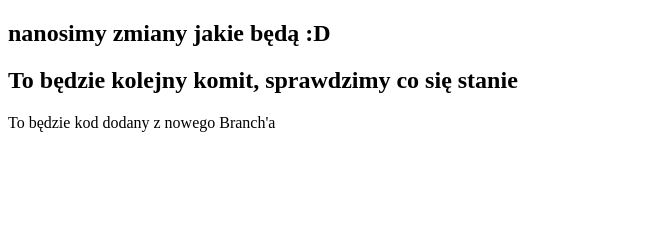
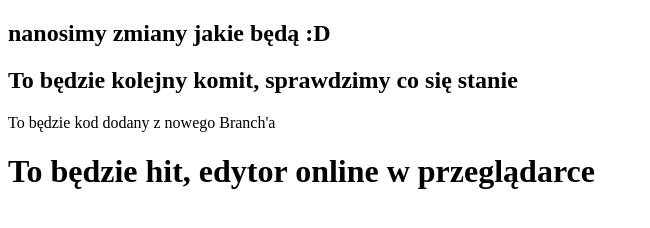
Before and after one commit to pawelpysz/nauka-gita, a plain HTML site: page index.html in a window 1280 px wide. Shown: the whole page, without its empty margins (0-650 px from the left). Drawn offline with Linux system fonts and the light colour scheme.

Commit message:
Zmiana nadana w przeglądarce

```diff
--- a/index.html
+++ b/index.html
@@ -9,5 +9,6 @@
     <h2>nanosimy zmiany jakie będą :D</h2>
     <h2>To będzie kolejny komit, sprawdzimy co się stanie</h2>
     <p>To będzie kod dodany z nowego Branch'a</p>
+    <h1>To będzie hit, edytor online w przeglądarce</h1>
 </body>
 </html>
```
